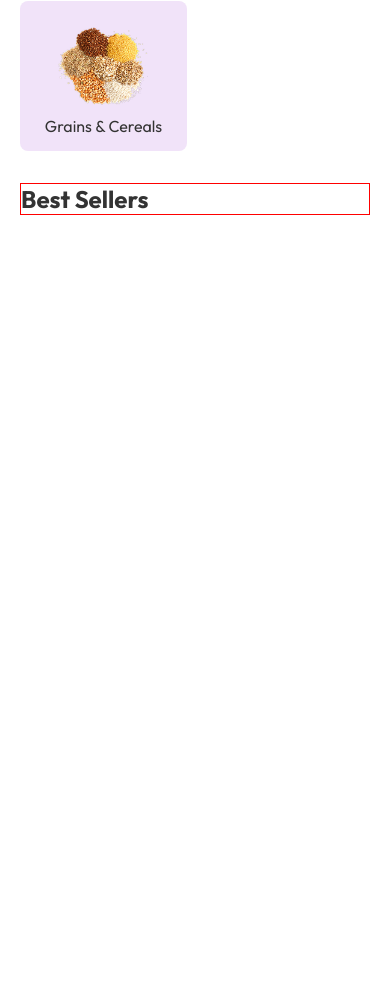
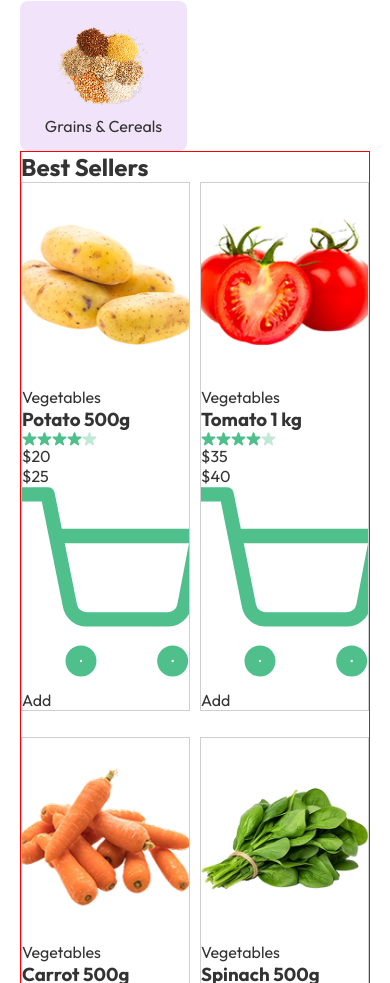
Before and after one commit to ozi-sadiq-kasai/greencart, a React (Vite) app in the folder frontend/: page / in a window 390 px wide. Shown: the part 1307-2290 px from the top of the page. Before the commit the page ends 1554 px from the top, so only its background shows below. Built offline with nearby package versions, Linux system fonts and the light colour scheme.

Commit message:
styling best seller

```diff
--- a/frontend/src/assets/images/assets.js
+++ b/frontend/src/assets/images/assets.js
@@ -201,6 +201,70 @@ export const features = [
   },
 ];
 
+export const bestSellers = [
+  {
+    id: 1,
+    name: "Potato 500g",
+    price: 25,
+    offerPrice: 20,
+    image: potato_image_1,
+    description: [
+      "Fresh and organic",
+      "Rich in carbohydrates",
+      "Ideal for curries and fries",
+    ],
+  },
+  {
+    id: 2,
+    name: "Tomato 1 kg",
+    price: 40,
+    offerPrice: 35,
+    image: tomato_image,
+    description: [
+      "Juicy and ripe",
+      "Rich in Vitamin C",
+      "Perfect for salads and sauces",
+      "Farm fresh quality",
+    ],
+  },
+  {
+    id: 3,
+    name: "Carrot 500g",
+    price: 30,
+    offerPrice: 28,
+    image: carrot_image,
+    description: [
+      "Sweet and crunchy",
+      "Good for eyesight",
+      "Ideal for juices and salads",
+    ],
+  },
+  {
+    id: 4,
+    name: "Spinach 500g",
+    price: 18,
+    offerPrice: 15,
+    image: spinach_image_1,
+    description: [
+      "Rich in iron",
+      "High in vitamins",
+      "Perfect for soups and salads",
+    ],
+  },
+  {
+    id: 5,
+    name: "Onion 500g",
+    price: 22,
+    offerPrice: 19,
+    image: onion_image_1,
+    description: [
+      "Fresh and pungent",
+      "Perfect for cooking",
+      "A kitchen staple",
+    ],
+  }
+]
+
 export const dummyProducts = [
   // Vegetables
   {
@@ -209,7 +273,8 @@ export const dummyProducts = [
     category: "Vegetables",
     price: 25,
     offerPrice: 20,
-    image: [potato_image_1, potato_image_2, potato_image_3, potato_image_4],
+    // image: [potato_image_1, potato_image_2, potato_image_3, potato_image_4],
+    image: [potato_image_1],
     description: [
       "Fresh and organic",
       "Rich in carbohydrates",
--- a/frontend/src/components/bestseller/BestSeller.css
+++ b/frontend/src/components/bestseller/BestSeller.css
@@ -1,4 +1,81 @@
-.best-container{
-    border:1px solid red;
-    margin:2rem 0;
+/* .best-container {
+  border: 1px solid red;
+  margin: 2rem 0;
 }
+.best-list {
+  display: flex;
+  justify-content: space-between;
+  padding: 1rem 0;
+  gap: 10px;
+}
+.best-list li {
+  list-style: none;
+  width: 20%;
+  margin-bottom: 1rem;
+  border: 1px solid rgb(207, 207, 207);
+}
+.best-list li img {
+  width: 100%;
+  height: 200px;
+  object-fit: cover;
+}
+.best-price {
+  border: 1px solid black;
+  display: flex;
+  align-items: center;
+  justify-content: center;
+  margin-top: 1rem;
+  gap: 1rem;
+}
+.prices {
+  border: 1px solid red;
+  display: flex;
+  gap: 0.5rem;
+  align-items: center;
+}
+.best-price .offer {
+  color: #4fbf8b;
+  font-size: 20px;
+}
+.best-price .price {
+  color: gray;
+  text-decoration: line-through;
+}
+.best-price-cart {
+  background-color: #edf9f3;
+  color: #4fbf8b;
+  border: 1px solid #4fbf8b;
+  padding: 0 12px;
+  display: flex;
+  align-items: center;
+  justify-content: center;
+  gap:1rem;
+}
+.best-price .cart{
+width: 10px;
+height: 10px;
+} */
+
+@media (max-width: 425px) {
+    .best-container {
+      border: 1px solid red;
+    }
+
+    .best-list {
+      display: grid;
+      grid-template-columns: repeat(2, 1fr);
+      gap: 10px;
+    }
+
+    .best-list li {
+      list-style: none;
+      margin-bottom: 1rem;
+      border: 1px solid rgb(207, 207, 207);
+    }
+
+    .best-list li img {
+      width: 100%;
+      height: 200px;
+      object-fit: cover;
+    }
+  }
--- a/frontend/src/components/bestseller/BestSeller.jsx
+++ b/frontend/src/components/bestseller/BestSeller.jsx
@@ -1,12 +1,46 @@
 import './BestSeller.css'
+import { dummyProducts } from '../../assets/images/assets';
+import { assets } from '../../assets/images/assets';
 
 const BestSeller = () => {
   return (
     <div className='best-container'>
-        <h2>
-            Best Sellers
-        </h2>
-<ul></ul>
+      <h2>
+        Best Sellers
+      </h2>
+      {/* <div> */}
+      <ul className='best-list'>
+        {dummyProducts.map((item) => (
+          item.category === 'Vegetables' && (
+            <li key={item._id}>
+              <img src={item.image} alt={item.name} />
+              <div className='best-text'>
+                <p>{item.category}</p>
+                <h3>{item.name}</h3>
+              </div>
+              <div className="stars" style={{ display: 'flex', alignItems: 'center' }}>
+                {[...Array(4)].map((_, i) => (
+                  <img key={`filled-${i}`} src={assets.star_icon} alt="star" style={{ width: '15px', height: '15px', objectFit: 'contain' }} />
+                ))}
+                <img key="dull" src={assets.star_dull_icon} alt="star" style={{ width: '15px', height: '15px', objectFit: 'contain' }} />
+              </div>
+              <div className="best-price">
+                <div className='prices'>
+                  <p className='offer'>${item.offerPrice}</p>
+                  <p className='price'>${item.price}</p>
+                </div>
+                <div className="best-price-cart">
+                  <img src={assets.cart_icon} alt="cart" className='cart' />
+                  <a href="#">Add</a>
+                </div>
+              </div>
+            </li>
+          )
+        ))}
+      </ul>
+
+
+      {/* </div> */}
     </div>
   );
 };
--- a/frontend/src/pages/home/Home.jsx
+++ b/frontend/src/pages/home/Home.jsx
@@ -2,7 +2,7 @@ import Navbar from "../../components/navbar/Navbar";
 import Hero from "../../components/hero/Hero";
 import "./Home.css";
 import Categories from "../../components/categories/Categories";
-import BestSeller from "../../components/bestseller/BestSeller"
+import BestSeller from "../../components/bestseller/BestSeller";
 
 const Home = () => {
   return (
```
